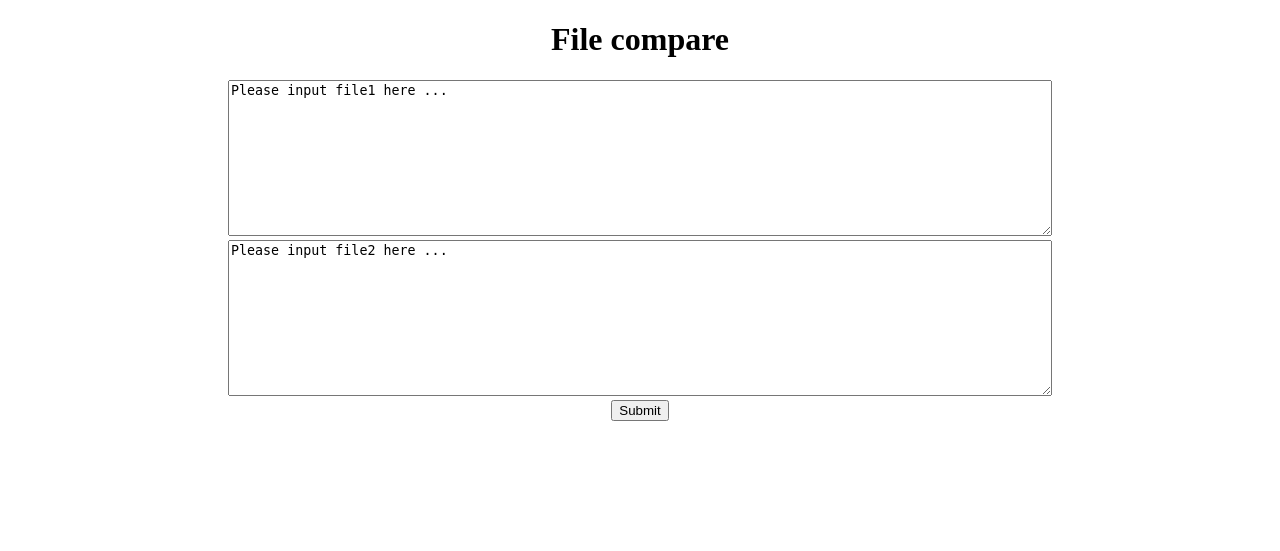
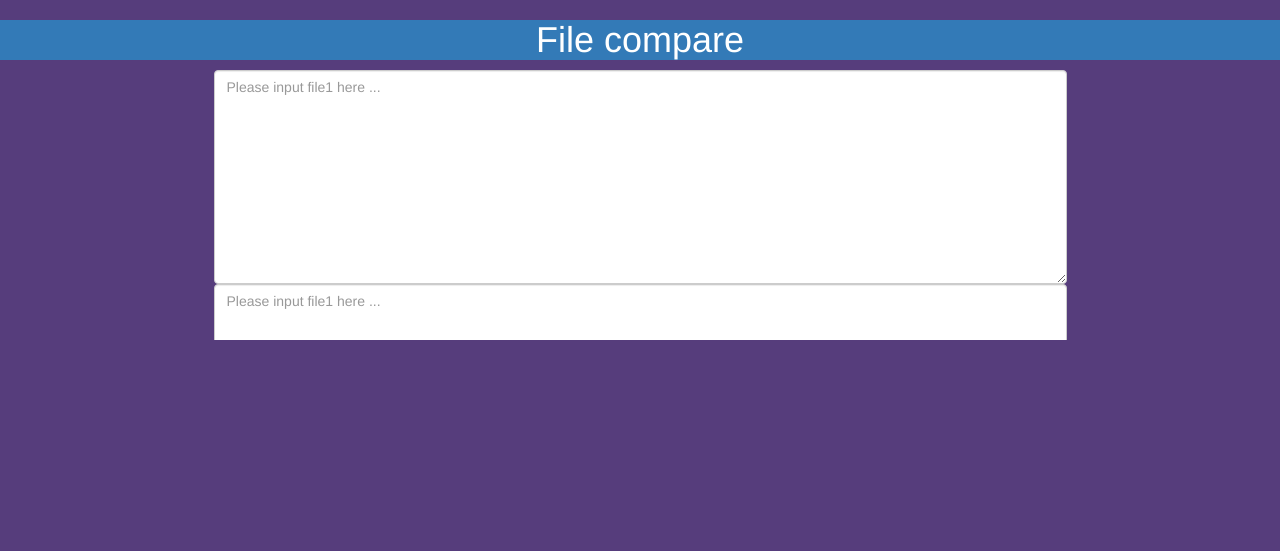
Before and after one commit to WeDaHub/incubator-file-compare, a Flask app: page / in a window 1280 px wide. Shown: the top 551 px of the page. Run offline with Flask 2, Linux system fonts and the light colour scheme; some libraries are stand-ins or nearby versions.

Commit message:
Optimize the UI

```diff
--- a/templates/input.html
+++ b/templates/input.html
@@ -2,16 +2,22 @@
 <html>
 <head>
     <title>File compare form </title>
+    <!-- 包含头部信息用于适应不同设备 -->
+    <meta name="viewport" content="width=device-width, initial-scale=1">
+    <!-- 包含 bootstrap 样式表 -->
+    <link rel="stylesheet" href="https://apps.bdimg.com/libs/bootstrap/3.2.0/css/bootstrap.min.css">
 </head>
 
 
-<body>
-    <div align="center">
-    <h1> File compare </h1>
-    <form method="post" action="compare">
-         <textarea rows="10" cols="100" name="file1" >Please input file1 here ...</textarea>
-         <textarea rows="10" cols="100" name="file2" >Please input file2 here ...</textarea>
-        <div style="text-align:center;"><input type="submit" value="Submit"/></div>
+<body style="background-color: #563d7c">
+    <div align="center" class="pre-scrollable">
+    <h1 class="bg-primary"> File compare </h1>
+    <form method="post" action="compare" class="form-inline">
+         <textarea rows="10" cols="100" name="file1" class="form-control" placeholder="Please input file1 here ..."></textarea>
+         <textarea rows="10" cols="100" name="file2" class="form-control" placeholder="Please input file1 here ..."></textarea>
+        <br/>
+        <br/>
+        <div style="text-align:center;"><input type="submit" value="Submit" class="btn btn-default"/></div>
 
     </form>
     </div>
```
